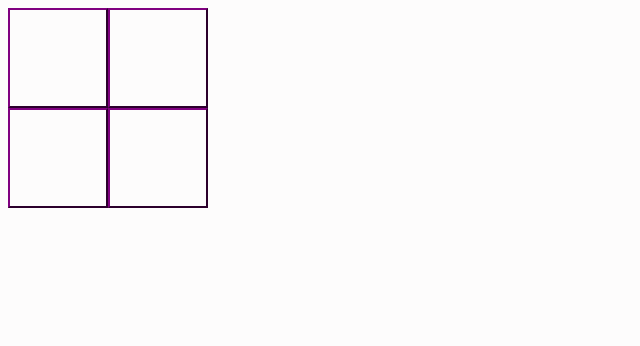
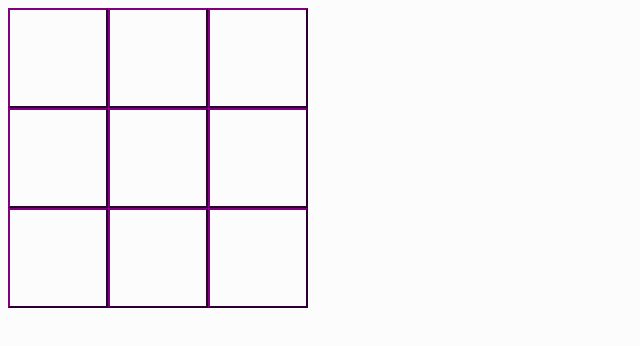
Before and after one commit to Scrappyz/Tic-Tac-Toe, a React (Vite) app: page / in a window 1280 px wide. Shown: the top 346 px of the page, without its empty margins (0-640 px from the left). Built offline with nearby package versions, Linux system fonts and the light colour scheme.

Commit message:
Changed board size to 3

```diff
--- a/src/App.jsx
+++ b/src/App.jsx
@@ -32,7 +32,7 @@ function App() {
 
   return (
     <>
-      <TicTacToe area={2} players={['O', 'X']} checkWinner={getWinner} turnCounter={setTurn} boardStyle={board} buttonStyle={button} />
+      <TicTacToe area={3} players={['O', 'X']} checkWinner={getWinner} turnCounter={setTurn} boardStyle={board} buttonStyle={button} />
     </>
   )
 }
```
